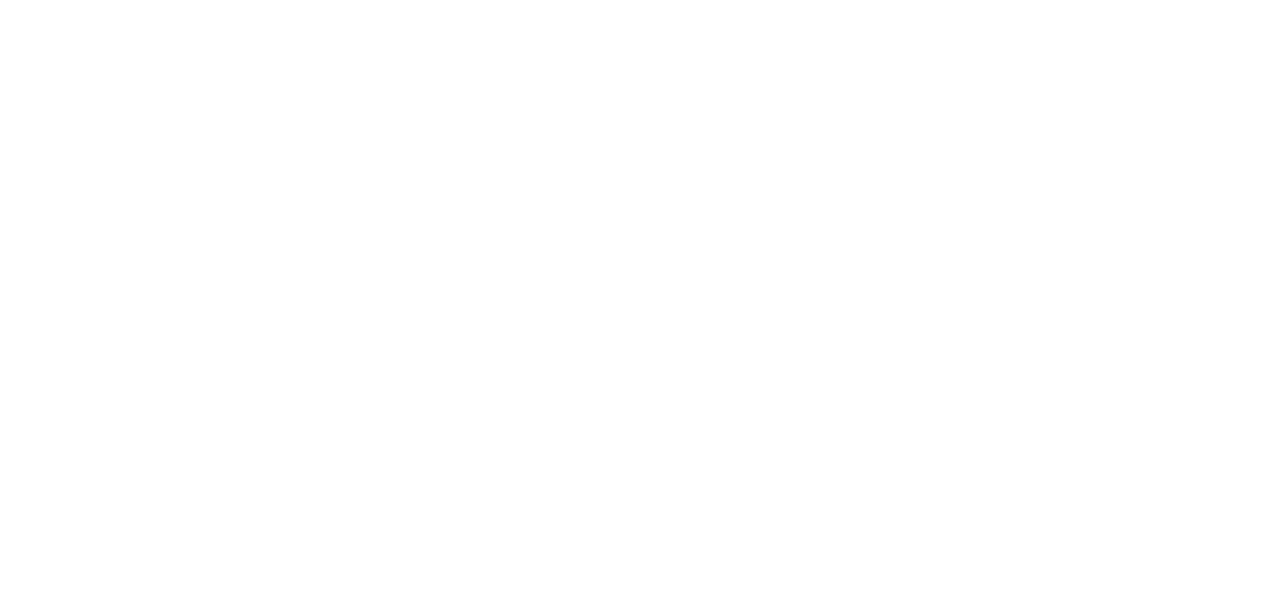
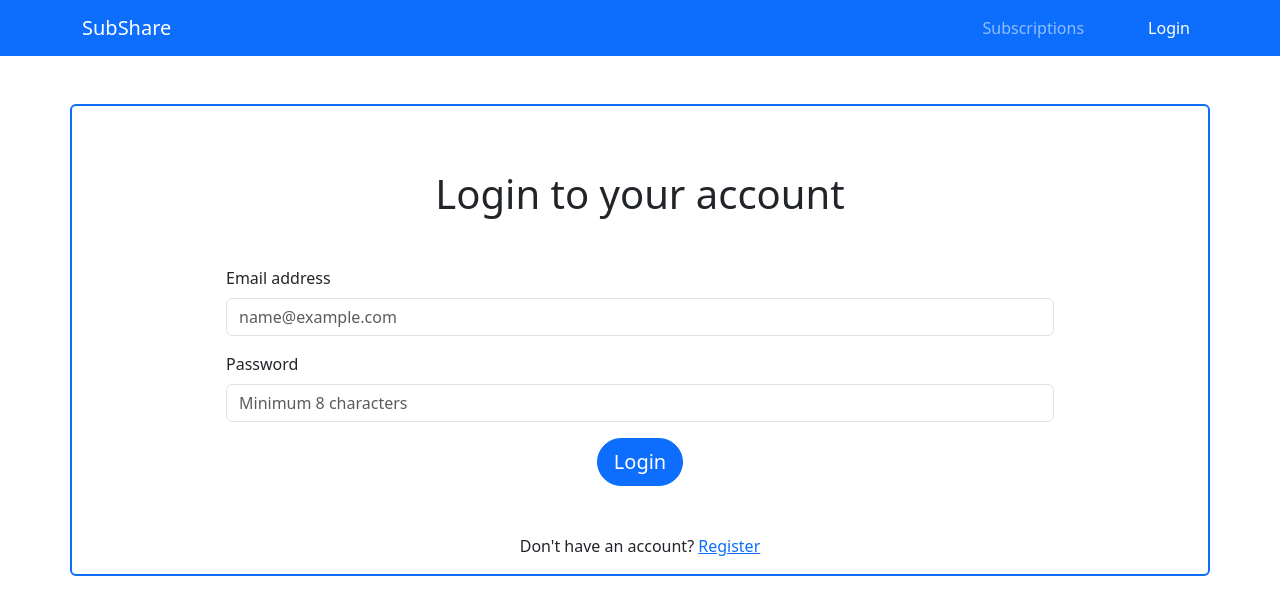
Before and after one commit to sandeep-prabhakula/SubShare, a React (Create React App) app: page /login in a window 1280 px wide. Before the commit this address had no page. Shown: the top 614 px of the page. Built offline with nearby package versions, Linux system fonts and the light colour scheme.

Commit message:
complete: login page

```diff
--- a/src/App.tsx
+++ b/src/App.tsx
@@ -1,12 +1,18 @@
 import './App.css';
 import { BrowserRouter as Router, Routes, Route } from "react-router-dom";
 import Register from './pages/Register';
+import Login from './pages/Login';
+import Home from './pages/Home';
+import Header from './components/Header';
 function App() {
   return (
     <>
       <Router>
+      <Header/>
         <Routes>
+        <Route path={`/`} Component={Home}/>
           <Route path={`/register`} Component={Register}/>
+          <Route path={`/login`} Component={Login}/>
         </Routes>
       </Router>
     </>
--- /dev/null
+++ b/src/components/Header.tsx
@@ -0,0 +1,20 @@
+import { Container, Nav, Navbar } from "react-bootstrap";
+import { Link, useLocation } from "react-router-dom";
+
+export default function Header(): JSX.Element {
+
+  const { pathname } = useLocation();
+
+    return <Navbar collapseOnSelect expand="lg" bg="primary" data-bs-theme="dark">
+    <Container>
+      <Navbar.Brand as={Link} to="/">SubShare</Navbar.Brand>
+      <Navbar.Toggle aria-controls="responsive-navbar-nav" />
+      <Navbar.Collapse id="responsive-navbar-nav">
+        <Nav className="ms-auto">
+          <Nav.Link as={Link} to="/subscriptions" active={pathname === "/subscriptions" } className="me-5">Subscriptions</Nav.Link>
+          <Nav.Link as={Link} to="/login" active={pathname === "/login" }>Login</Nav.Link>
+        </Nav>
+      </Navbar.Collapse>
+    </Container>
+  </Navbar>
+}
--- /dev/null
+++ b/src/pages/Home.tsx
@@ -0,0 +1,4 @@
+export default function Home(): JSX.Element {
+    return <>
+    </>
+}
--- /dev/null
+++ b/src/pages/Login.tsx
@@ -0,0 +1,72 @@
+import { useState } from 'react';
+import Form from 'react-bootstrap/Form';
+import { Button, Alert } from 'react-bootstrap';
+import { Link } from 'react-router-dom';
+
+function Login() {
+    const [user, setUser] = useState({
+        "email": "",
+        "password": "",
+    })
+
+    const regex = /^[ A-Za-z0-9_@./#&+-]*$/
+
+    const [confirmPassword, setConfirmPassword] = useState("")
+
+    const [alert, SetAlert] = useState('')
+
+    const confirmPasswordChangeListener = (e: any) => {
+        setConfirmPassword(e.target.value)
+    }
+
+    // loading the object with the user credentials
+    const onValueChangeListener = (e: any) => {
+        setUser((prev) => ({
+            ...prev,
+            [e.target.name]: e.target.value
+        }))
+    }
+
+    const handleSubmission = (e: any) => {
+        e.preventDefault()
+
+        if (regex.test(user.password)
+            && user.password.length >= 8
+            && confirmPassword === user.password) {
+            // TODO: verify user and add to the DB
+            console.log(user)
+        }
+        else {
+            SetAlert('Invalid Credentials please verify your details')
+        }
+    }
+
+
+    return (
+        <>
+            <section className='m-5'>
+                <div className="container m-auto d-flex flex-column align-items-center justify-content-center border border-primary border-2 rounded-start rounded-end p-3 ">
+                <h1 className="h1 text-center my-5">Login to your account</h1>
+                    {alert && <Alert variant='warning'>{alert}</Alert>}
+                    <Form className="w-75">
+                        <Form.Group className="mb-3" controlId="exampleForm.ControlInput1">
+                            <Form.Label>Email address</Form.Label>
+                            <Form.Control type="email" name="email"
+                                onChange={onValueChangeListener} placeholder="name@example.com" required />
+                        </Form.Group>
+                        <Form.Group className="mb-3" controlId="exampleForm.ControlInput1">
+                            <Form.Label>Password</Form.Label>
+                            <Form.Control required type="password" onChange={onValueChangeListener} placeholder="Minimum 8 characters" name='password' minLength={8} />
+                        </Form.Group>
+                    </Form>
+                    <Button type="submit" onClick={handleSubmission} className='btn-lg rounded-pill'>Login</Button>
+                    <div className="mt-5">
+                        <span>Don't have an account? <Link to="/register">Register</Link></span>
+                    </div>
+                </div>
+            </section>
+        </>
+    )
+}
+
+export default Login;
--- a/src/pages/Register.js
+++ b/src/pages/Register.js
@@ -1,9 +1,10 @@
-import { React, useState } from 'react'
+import { useState } from 'react'
 import Form from 'react-bootstrap/Form'
 import Row from 'react-bootstrap/Row'
 import Col from 'react-bootstrap/Col'
 import { Button } from 'react-bootstrap'
 import { Alert } from 'react-bootstrap'
+import { Link } from 'react-router-dom'
 function Register() {
     const [user, setUser] = useState({
         "email": "",
@@ -49,8 +50,9 @@
         <>
             <section className='m-5'>
                 <div className="container d-flex flex-column align-items-center justify-content-center border border-primary border-2 rounded-start rounded-end p-3 ">
+                <h1 className="h1 text-center my-5">Create your account</h1>
                     {alert && <Alert variant='warning'>{alert}</Alert>}
-                    <Form className='d-flex flex-column '>
+                    <Form className="w-75">
                         <Form.Group className="mb-3" controlId="exampleForm.ControlInput1">
                             <Form.Label>Email address</Form.Label>
                             <Form.Control type="email" name="email"
@@ -59,7 +61,7 @@
 
 
                         <Row className="mb-3">
-                            <Form.Group as={Col} md="4" controlId="validationCustom01">
+                            <Form.Group as={Col} lg={6} md="4" controlId="validationCustom01">
                                 <Form.Label>First name</Form.Label>
                                 <Form.Control
                                     required
@@ -71,7 +73,7 @@
                                 />
                                 <Form.Control.Feedback>Looks good!</Form.Control.Feedback>
                             </Form.Group>
-                            <Form.Group as={Col} md="4" controlId="validationCustom02">
+                            <Form.Group as={Col} lg={6} md="4" controlId="validationCustom02">
                                 <Form.Label>Last name</Form.Label>
                                 <Form.Control
                                     required
@@ -95,7 +97,10 @@
                         </Form.Group>
 
                     </Form>
-                        <Button type="submit" onClick={handleSubmission} className='btn-lg rounded-pill'>Register</Button>
+                    <Button type="submit" onClick={handleSubmission} className='btn-lg rounded-pill'>Register</Button>
+                    <div className="mt-5 text-center">
+                        <span>Already have an account? <Link to="/login">Login</Link></span>
+                    </div>
                 </div>
             </section>
         </>
```
